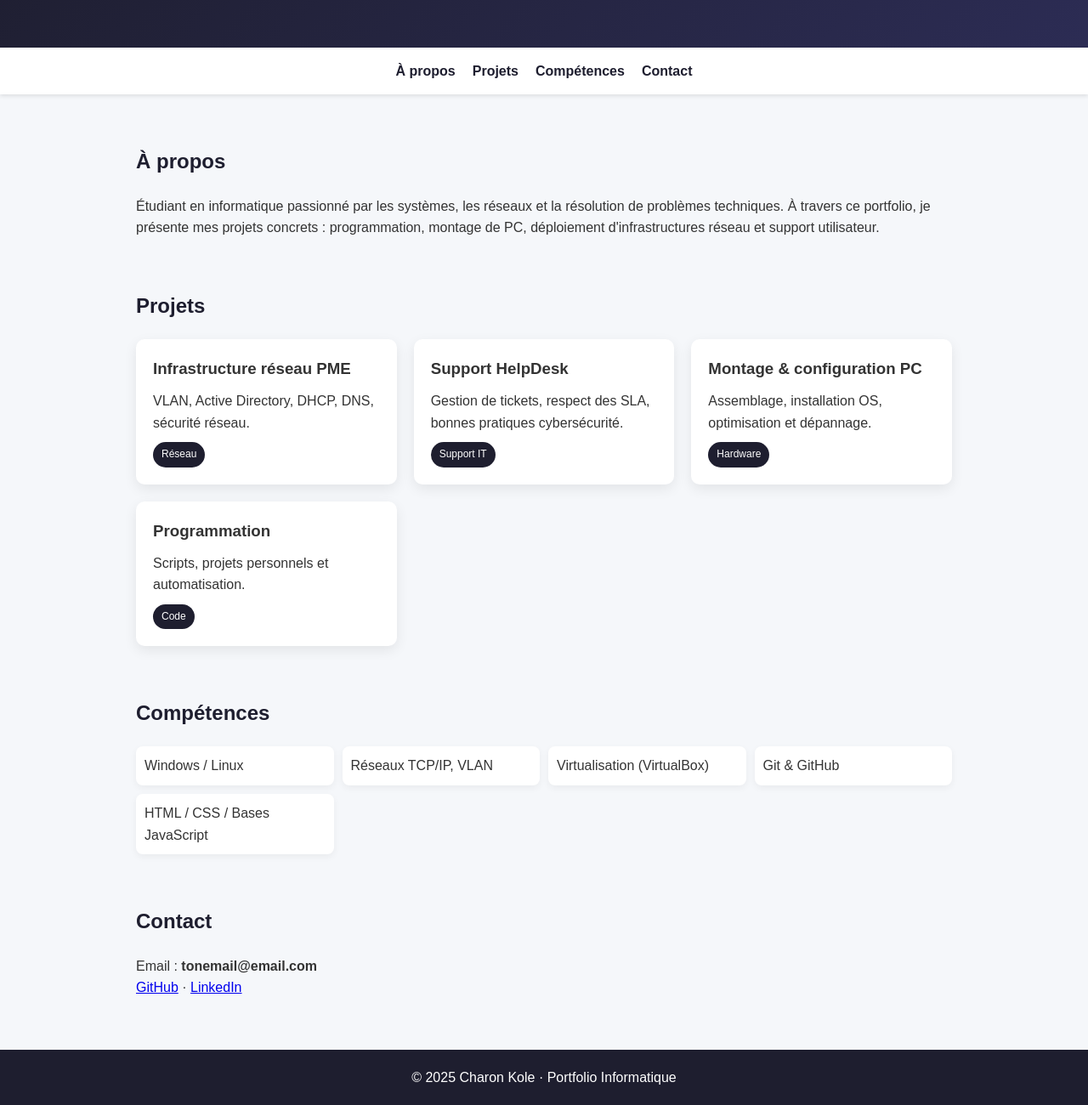
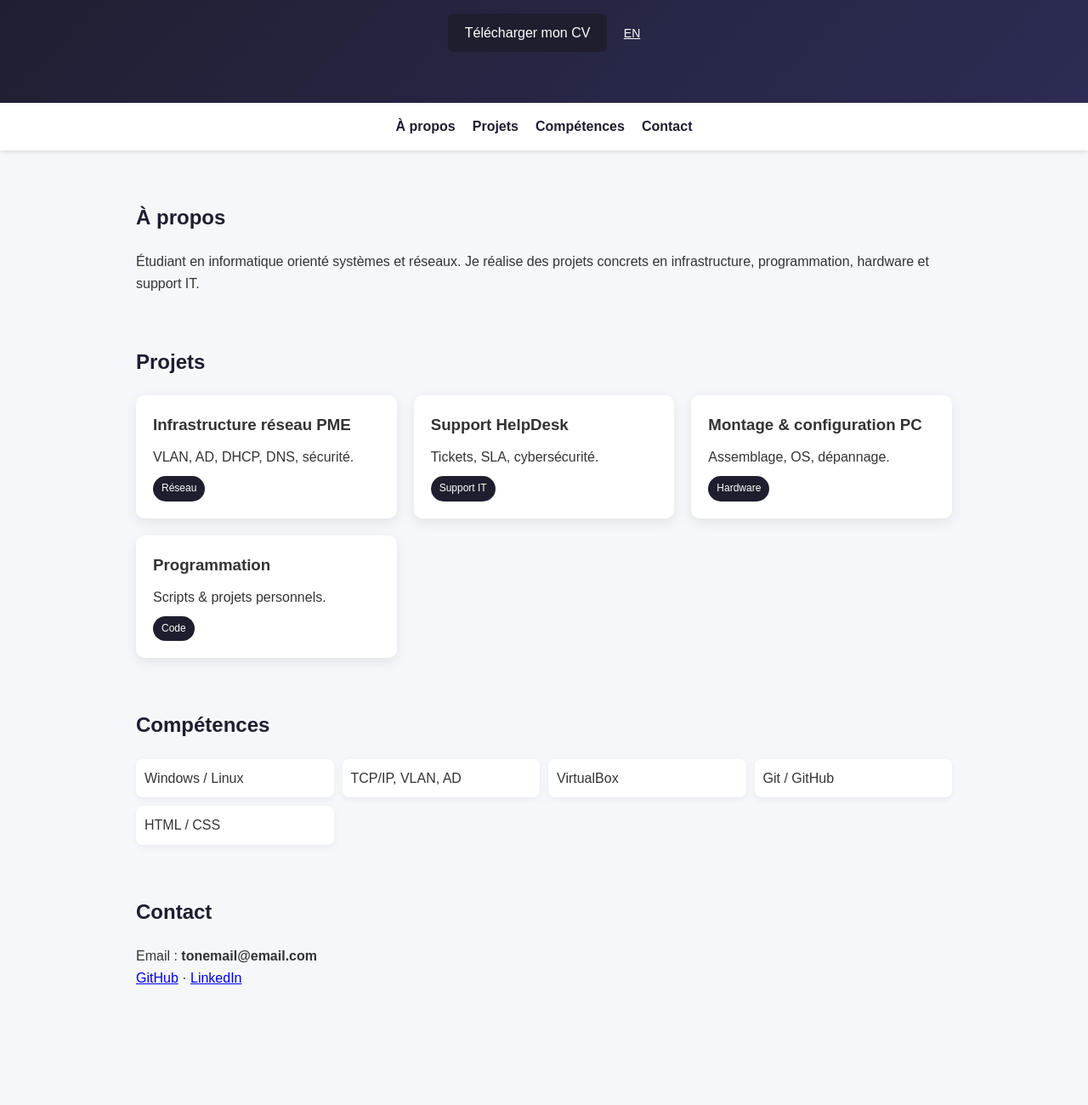
Before and after one commit to CharonKole/CharonKole.github.io, a plain HTML site: page index.html in a window 1280 px wide. Shown: the part 141-1441 px from the top of the page at 85% size. After the commit the page ends 1365 px from the top, so only its background shows below. Drawn offline with Linux system fonts and the light colour scheme.

Commit message:
Add files via upload

```diff
--- a/index.html
+++ b/index.html
@@ -1,17 +1,22 @@
 <!DOCTYPE html>
 <html lang="fr">
 <head>
-  <meta charset="UTF-8" />
-  <meta name="viewport" content="width=device-width, initial-scale=1.0" />
+<meta charset="UTF-8">
 <title>Charon Kole | Portfolio Informatique</title>
-  <link rel="stylesheet" href="style.css" />
+<meta name="description" content="Portfolio d’un étudiant en informatique spécialisé en systèmes, réseaux, support IT et projets techniques.">
+<meta name="viewport" content="width=device-width, initial-scale=1.0">
+<link rel="stylesheet" href="style.css">
 </head>
 <body>
+
 
 <header class="hero">
 <h1>Charon Kole</h1>
 <p>Étudiant en informatique · Systèmes · Réseaux · Support IT</p>
+<a class="btn" href="cv.pdf" target="_blank">Télécharger mon CV</a>
+<a class="lang" href="index-en.html">EN</a>
 </header>
+
 
 <nav class="navbar">
 <a href="#about">À propos</a>
@@ -20,50 +25,61 @@
 <a href="#contact">Contact</a>
 </nav>
 
+
 <section id="about" class="section">
 <h2>À propos</h2>
-    <p>
-      Étudiant en informatique passionné par les systèmes, les réseaux et la résolution de problèmes techniques.
-      À travers ce portfolio, je présente mes projets concrets : programmation, montage de PC, déploiement d'infrastructures réseau et support utilisateur.
-    </p>
+<p>Étudiant en informatique orienté systèmes et réseaux. Je réalise des projets concrets en infrastructure, programmation, hardware et support IT.</p>
 </section>
+
 
 <section id="projects" class="section">
 <h2>Projets</h2>
 <div class="projects-grid">
-      <div class="card">
+
+
+<a class="card" href="projects/reseau-pme.html">
 <h3>Infrastructure réseau PME</h3>
-        <p>VLAN, Active Directory, DHCP, DNS, sécurité réseau.</p>
+<p>VLAN, AD, DHCP, DNS, sécurité.</p>
 <span class="tag">Réseau</span>
-      </div>
-      <div class="card">
+</a>
+
+
+<a class="card" href="projects/helpdesk.html">
 <h3>Support HelpDesk</h3>
-        <p>Gestion de tickets, respect des SLA, bonnes pratiques cybersécurité.</p>
+<p>Tickets, SLA, cybersécurité.</p>
 <span class="tag">Support IT</span>
-      </div>
-      <div class="card">
+</a>
+
+
+<a class="card" href="projects/montage-pc.html">
 <h3>Montage & configuration PC</h3>
-        <p>Assemblage, installation OS, optimisation et dépannage.</p>
+<p>Assemblage, OS, dépannage.</p>
 <span class="tag">Hardware</span>
-      </div>
-      <div class="card">
+</a>
+
+
+<a class="card" href="projects/programmation.html">
 <h3>Programmation</h3>
-        <p>Scripts, projets personnels et automatisation.</p>
+<p>Scripts & projets personnels.</p>
 <span class="tag">Code</span>
-      </div>
+</a>
+
+
 </div>
 </section>
+
 
 <section id="skills" class="section">
 <h2>Compétences</h2>
 <ul class="skills">
 <li>Windows / Linux</li>
-      <li>Réseaux TCP/IP, VLAN</li>
-      <li>Virtualisation (VirtualBox)</li>
-      <li>Git & GitHub</li>
-      <li>HTML / CSS / Bases JavaScript</li>
+<li>TCP/IP, VLAN, AD</li>
+<li>VirtualBox</li>
+<li>Git / GitHub</li>
+<li>HTML / CSS</li>
 </ul>
 </section>
+
 
 <section id="contact" class="section">
 <h2>Contact</h2>
@@ -71,12 +87,4 @@
 <p>
 <a href="https://github.com/tonpseudo" target="_blank">GitHub</a> ·
 <a href="https://linkedin.com/in/tonprofil" target="_blank">LinkedIn</a>
-    </p>
-  </section>
-
-  <footer>
-    <p>© 2025 Charon Kole · Portfolio Informatique</p>
-  </footer>
-
-</body>
 </html>
--- a/style.css
+++ b/style.css
@@ -92,3 +92,34 @@ footer {
   padding: 20px;
   margin-top: 60px;
 }
+
+.card {
+transition: transform 0.3s ease, box-shadow 0.3s ease;
+text-decoration: none;
+color: inherit;
+}
+
+
+.card:hover {
+transform: translateY(-8px);
+box-shadow: 0 15px 30px rgba(0,0,0,0.15);
+}
+
+
+.btn {
+display: inline-block;
+margin-top: 20px;
+padding: 10px 20px;
+background: #1e1e2f;
+color: white;
+border-radius: 6px;
+text-decoration: none;
+}
+
+
+.lang {
+display: inline-block;
+margin-left: 15px;
+color: #fff;
+font-size: 14px;
+}
```
Also changed, not shown: Projects/reseau-pme.html (added, +42 -0 lines), index-en.html (added, +90 -0 lines). Lines whose indentation alone changed are shown as unchanged.
